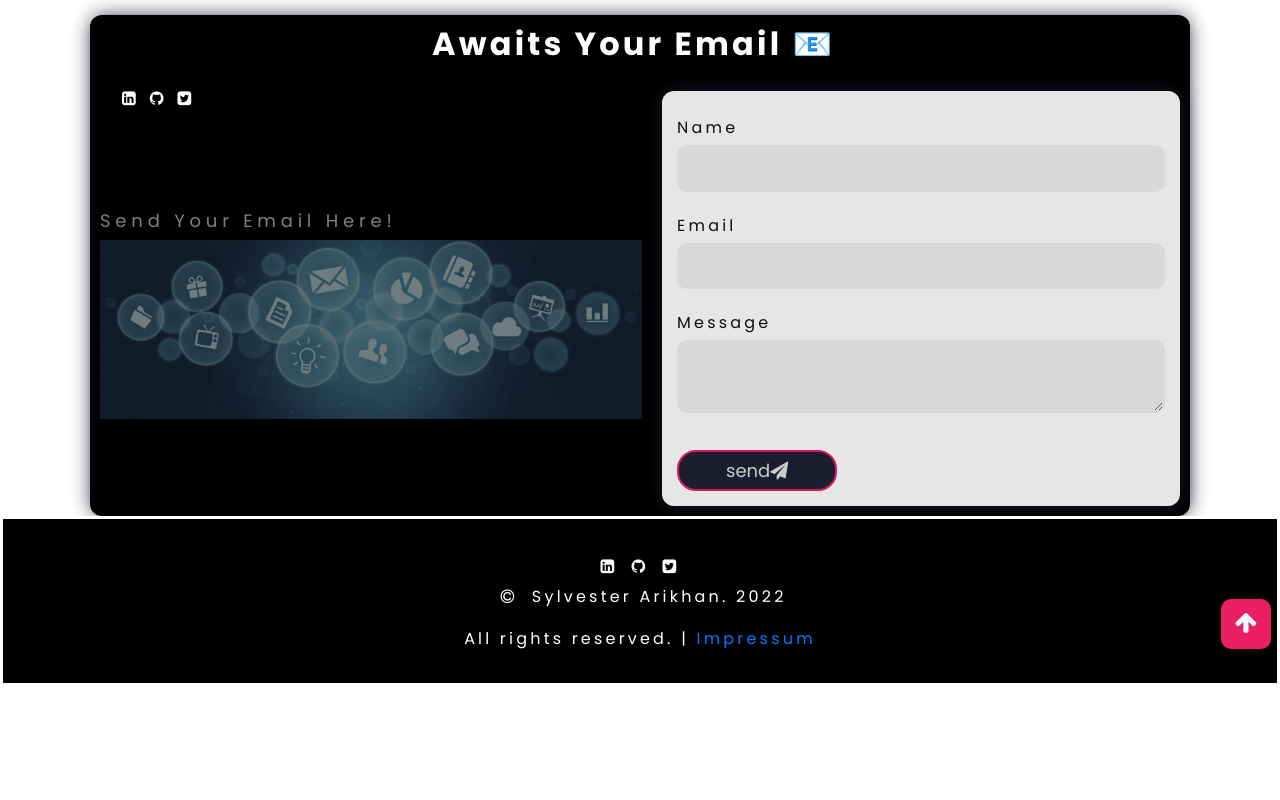
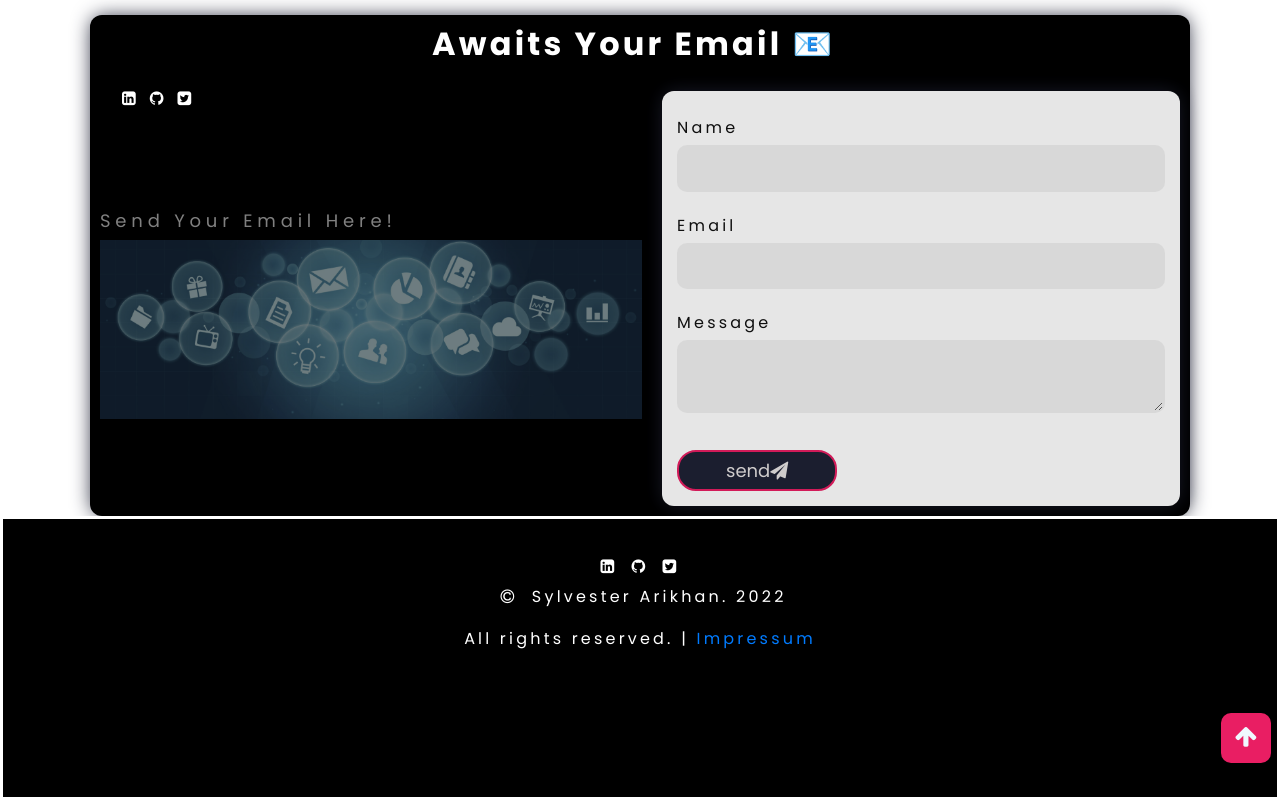
Before and after one commit to ambabasly/Personal_Website, a React (Create React App) app in the folder client/: page / in a window 1280 px wide. Shown: the part 2439-3239 px from the top of the page. Before the commit the page ends 3125 px from the top, so only its background shows below. Built offline with nearby package versions, Linux system fonts and the light colour scheme; a web font is replaced by a local one.

Commit message:
updating footer

```diff
--- a/client/src/PortfolioContainer/ContactMe/ContactMe.css
+++ b/client/src/PortfolioContainer/ContactMe/ContactMe.css
@@ -163,17 +163,13 @@ button .load img {
 
 footer {
   background-color: black;
-  text-align: center;
   border-style: solid;
-  right: 0;bottom:0;left:0;
   letter-spacing: 0.2rem;
-  overflow:hidden;
-  clear: both;
-  position: relative;
   color: white;
-  position:absolute;
-  bottom:0;
-  width:100%;
+  width: 100%;
+  height: 60px;
+  min-height: calc(48vh - 100px);
+  height: 200px;
   margin: 0 auto -42px; /* the bottom margin is the negative value of the footer’s height */
 }
 
--- a/client/src/PortfolioContainer/ContactMe/ContactMe.js
+++ b/client/src/PortfolioContainer/ContactMe/ContactMe.js
@@ -118,6 +118,7 @@ export default function ContactMe(props) {
         </div>
       </div>
 
+
       <footer className="footer">
         <div className="col2">
           <div className="social-media">
```
